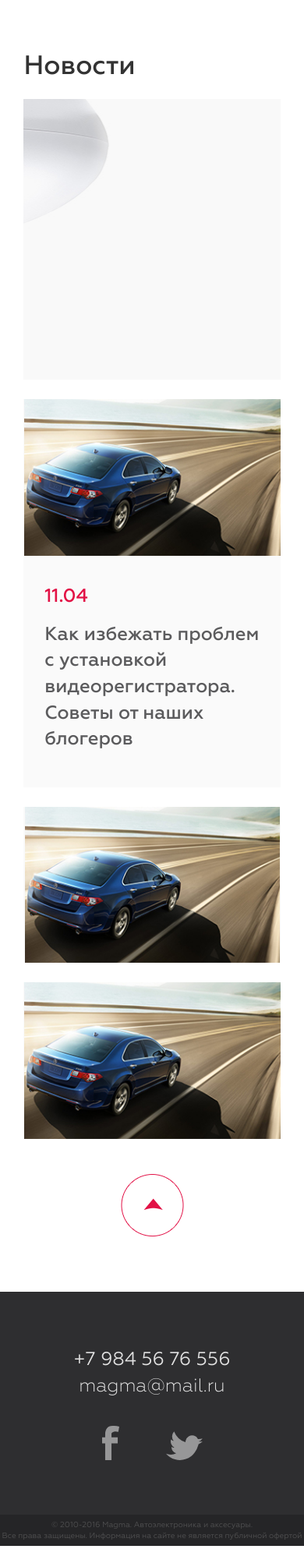
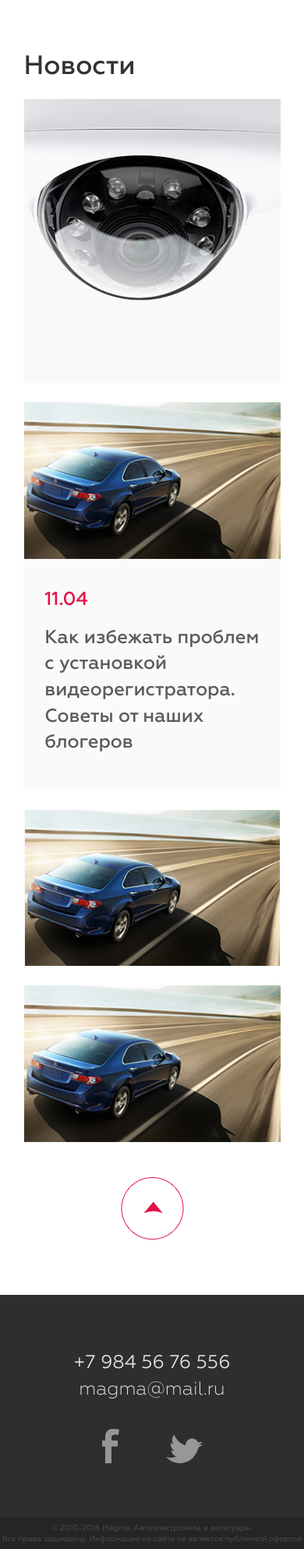
Before and after one commit to vasiliytsykin/magma, a PHP site: page /news.php in a window 390 px wide. Shown: the part 135-2122 px from the top of the page at 78% size. Run offline with PHP 8.4, Linux system fonts and the light colour scheme.

Commit message:
small fixes

```diff
--- a/css/about.css
+++ b/css/about.css
@@ -162,6 +162,10 @@ p.about.ione{
     .row-video p{ font-size: 22px; }
     h2.about{display: none;}
     p.about{ margin: 60px 0 35px 0; }
+    .about-top{
+        background-image: url("/img/about-top-banner-tablet.jpg");
+        background-position: center;
+    }
 }
 
 @media only screen and (max-width: 920px){
--- a/css/common.css
+++ b/css/common.css
@@ -20,12 +20,11 @@ h1.page-h1{
     height: 410px;
     padding: 0;
     background-repeat: no-repeat;
-    background-position: center;
     background-size: cover;
 }
 
 @media only screen and (max-width: 1028px){
-    .top-banner{ height: 360px}
+    .top-banner{ height: 364px; }
 }
 
 @media only screen and (max-width: 1600px){
--- a/css/news.css
+++ b/css/news.css
@@ -2,15 +2,15 @@
     background-image: url("/img/news-top-banner.jpg");
 }
 
-.img-on-top{
-    background-image: url("/img/video-camera.png");
-    background-repeat: no-repeat;
-    background-position: top left;
+.news-wrapper{
+    margin-left: -11px; margin-right: -11px;
 }
 
-.news-block .container-fluid{
-    padding: 25px 13.623% 20px 13.623%;
-
+.news-block{
+    width: 72.75%;
+    padding: 25px 0 20px 0;
+    margin-right: auto;
+    margin-left: auto;
 }
 
 .news-block .col-lg-4{
@@ -19,7 +19,7 @@
 }
 
 @media only screen and (max-width: 1028px){
-    .news-block .container-fluid{ padding: 25px 0 20px 0; margin-left: -11px; margin-right: -11px; }
+    .news-block { width: inherit; }
 }
 
 .news-item{
@@ -38,6 +38,10 @@
     text-transform: none;
 }
 
+@media only screen and (max-width: 1028px){
+    .news-top{ background-image: url("/img/news-top-banner-tablet.jpg"); }
+}
+
 @media only screen and (max-width: 767px){
     .news-item .news-desc{ padding: 35px 8.13% 45px 8.13%; font-size: 24px}
 }
--- a/news.php
+++ b/news.php
@@ -7,13 +7,11 @@ include __DIR__.'/tmp/header.php'
 
     <h1 class="page-h1">Новости</h1>
     <div class="row">
-        <div class="col-lg-12 col-md-12 col-sm-12 col-xs-12 top-banner news-top">
-            <div class="img-on-top"></div>
-        </div>
+        <div class="col-lg-12 col-md-12 col-sm-12 col-xs-12 top-banner news-top"></div>
     </div>
 
     <div class="row news-block">
-        <div class="container-fluid">
+        <div class="news-wrapper">
 
             <div class="col-lg-4 col-md-4 col-sm-4 col-xs-12 col-left">
                     <a href="#">
--- a/tmp/init.php
+++ b/tmp/init.php
@@ -1,19 +1,19 @@
 <?php
 
 $arCSS = array(
+    'css/bootstrap.css',
     'font/fonts.css',
     'css/selectric.css',
-    'css/bootstrap.css',
+    'css/owl-carousel/owl.carousel.css',
     'css/base.css',
-    'css/owl-carousel/owl.carousel.css',
     'css/style.css',
 );
 
 $arScript = array(
     'js/jquery.min.js',
+    'js/bootstrap.js',
     'js/owl-carousel/owl.carousel.js',
     'js/jquery.selectric.min.js',
-    'js/bootstrap.js',
     'js/script.js',
 );
 
```
Also changed, not shown: img/about-top-banner-tablet.jpg (added), img/news-top-banner-tablet.jpg (added).
